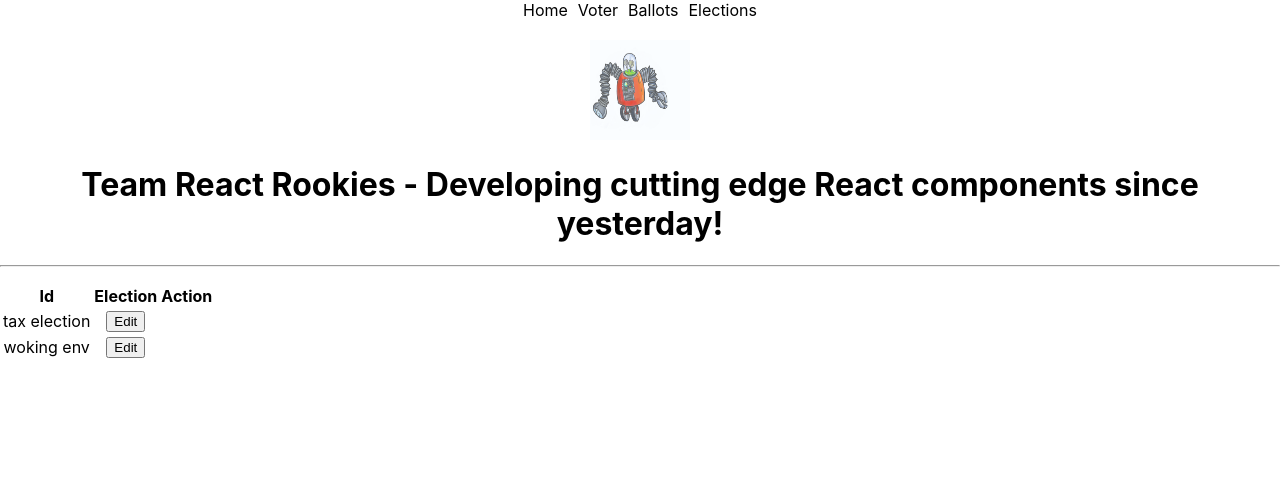
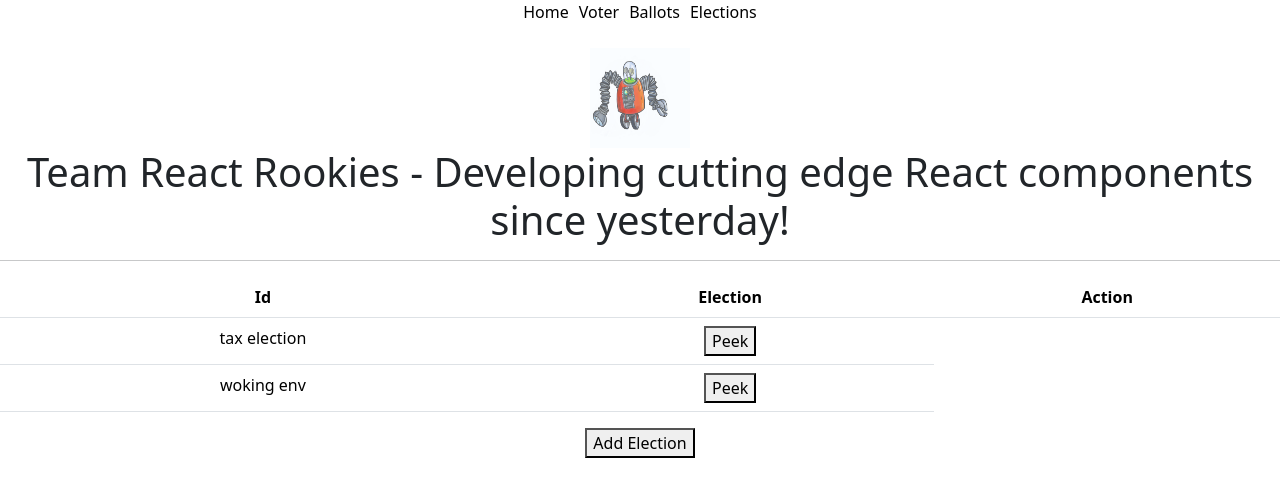
Before and after one commit to agermenos/bootcamp, a React (Create React App) app: page /elections in a window 1280 px wide. Shown: the top 496 px of the page. Built offline with nearby package versions, Linux system fonts and the light colour scheme; data requests are answered from the project's data file.

Commit message:
Adding drill down

```diff
--- a/src/components/ElectionForm.jsx
+++ b/src/components/ElectionForm.jsx
@@ -8,7 +8,7 @@ function ElectionForm(props) {
     return(
         <div className="container">
             <label for="basic-url">{electionFormValue.description}</label>
-            {electionForm.description?
+            {electionFormValue.description?
                 <table className="table">
                     <thead>
                         <tr>
--- a/src/components/ElectionRow.jsx
+++ b/src/components/ElectionRow.jsx
@@ -1,11 +1,11 @@
 function ElectionRow(props) {
     const election = {...props.election};
-    const callEditRow = props.callEditRow;
+    const callPeekRow = props.callEditRow;
     return (
         <tr key={election.id}>
             <td>{election.description}</td>
             <td>
-                <button onClick={() => callEditRow(election)} >Edit</button>
+                <button onClick={() => callPeekRow(election)} >Peek</button>
             </td>
         </tr>
     )
--- a/src/components/ElectionTool.jsx
+++ b/src/components/ElectionTool.jsx
@@ -3,12 +3,14 @@ import { useState, useEffect } from "react";
 import ElectionForm from './ElectionForm';
 import ElectionTableHeader from './ElectionTableHeader';
 import ElectionRow from "./ElectionRow";
+import NewElectionTable from './NewElectionTable';
 import axios from 'axios';
 
 function ElectionTool(props){
     const [error, setError] = useState("");
     const [electionsData, setElectionsData] = useState([]);
     const [selectedElection, setSelectedElection] = useState({});
+    const [showElectionForm, setShowElectionForm] = useState(false);
     const ELECTIONS_URL = "http://localhost:3010/electionsData";
 
     useEffect (
@@ -20,13 +22,18 @@ function ElectionTool(props){
         []
     );
 
-    const callEditRow = (election) => {
-        console.log('Editing Election ' + election.id);
+    const callPeekRow = (election) => {
+        console.log('Peeking Into Election ' + election.id);
         setSelectedElection(election);
     };
 
+    const addElection = () => {
+        console.log("Adding an Election");
+        setShowElectionForm(true);
+    };
+
     const electionRows=electionsData.map(election => {
-        return <ElectionRow election={election} callEditRow={callEditRow}/>
+        return <ElectionRow election={election} callEditRow={callPeekRow}/>
     });
 
     return(
@@ -39,6 +46,10 @@ function ElectionTool(props){
                     {electionRows}
                 </tbody>
             </table>
+            <button onClick={() => addElection()}>Add Election</button>
+            {showElectionForm &&
+                <NewElectionTable></NewElectionTable>
+            }
             <ElectionForm electionFormValue={selectedElection}></ElectionForm>
 
         </div>
--- /dev/null
+++ b/src/components/NewElectionTable.jsx
@@ -0,0 +1,13 @@
+import { useState, useEffect } from "react";
+import QuestionFormItem from './QuestionFormItem';
+
+function NewElectionTable(props) {
+    return (
+        <div className="container">
+            <label for="basic-url">Car Form</label>
+            <QuestionFormItem id="txt-question" value="Question" propertyName="question" />
+        </div>
+    )
+}
+
+export default NewElectionTable;
--- /dev/null
+++ b/src/components/QuestionFormItem.jsx
@@ -0,0 +1,20 @@
+import 'bootstrap/dist/css/bootstrap.min.css';
+
+function QuestionFormItem(props) {
+    return (
+        <div className="input-group mb-3">
+            <div className="input-group-prepend">
+                <span className="input-group-text" id="basic-addon3">{props.value}</span>
+            </div>
+            <input
+                type={props.property}
+                onChange={ e => {props.callBack(props.propertyName, e.target.value)}}
+                className="form-control"
+                id={props.id}
+                aria-describedby="basic-addon3"
+                value={props.content}/>
+        </div>
+    )
+}
+
+export default QuestionFormItem;
```
